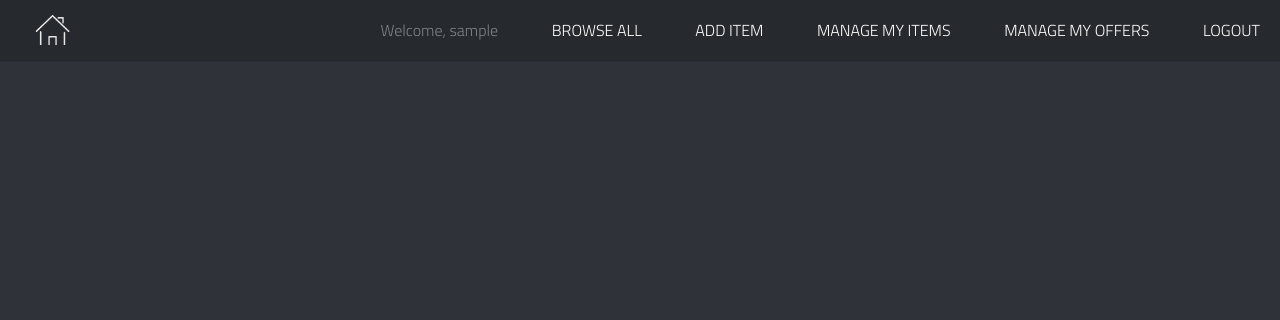
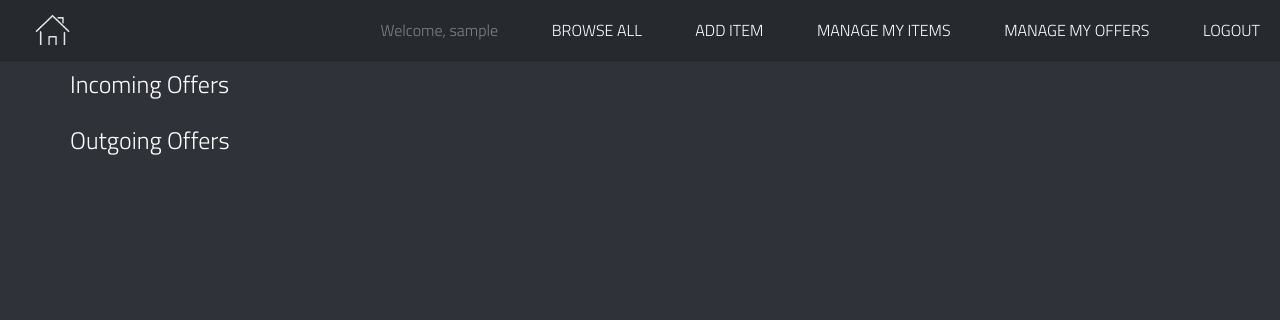
Before and after one commit to Li-Pengfei/django_git_deployment, a Django app: page /mainApp/manage_offers/ in a window 1280 px wide. Shown: the top 320 px of the page. Run offline with Django 3.2, Linux system fonts and the light colour scheme; the visitor is signed in with stand-in values (Sample User, id 1); data that the repository does not hold is empty; some libraries are stand-ins or nearby versions.

Commit message:
basic display of offers

```diff
--- a/ntusecondhand/mainApp/views.py
+++ b/ntusecondhand/mainApp/views.py
@@ -228,6 +228,13 @@ class ManageMyOfferView(TemplateView):
 
     def get_context_data(self, **kwargs):
         context = super(ManageMyOfferView, self).get_context_data(**kwargs)
+        held_items = ItemModel.objects.filter(user=self.request.user)
+
+        incoming_offers = Offer.objects.filter(receiver__in=held_items)
+        outgoing_offers = Offer.objects.filter(initiator__in=held_items)
+
+        context['incoming_offers'] = incoming_offers
+        context['outgoing_offers'] = outgoing_offers
         return context
 
 
--- a/ntusecondhand/templates/mainApp/manage_offers.html
+++ b/ntusecondhand/templates/mainApp/manage_offers.html
@@ -4,8 +4,16 @@
 {% block body_block %}
 
     <!-- Our Work Section -->
-    <div class="page">
+    <div class="container page">
+        <h3 style="margin-top: 1rem;">Incoming Offers</h3>
+        {% for offer in incoming_offers %}
+            {% include 'mainapp/offer_card_in.html' %}
+        {% endfor %}
 
+        <h3 style="margin-top: 1rem;">Outgoing Offers</h3>
+        {% for offer in outgoing_offers %}
+            {% include 'mainapp/offer_card_out.html' %}
+        {% endfor %}
     </div>
     <!-- End Our Work Section -->
 
```
Also changed, not shown: ntusecondhand/templates/mainApp/offer_card_in.html (added, +9 -0 lines), ntusecondhand/templates/mainApp/offer_card_out.html (added, +9 -0 lines).
